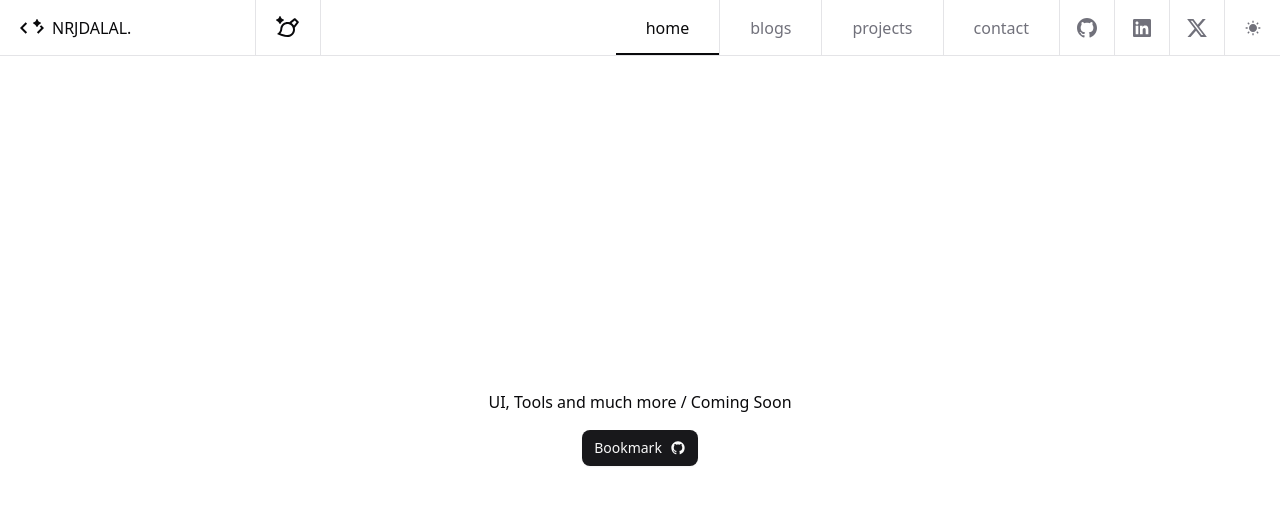
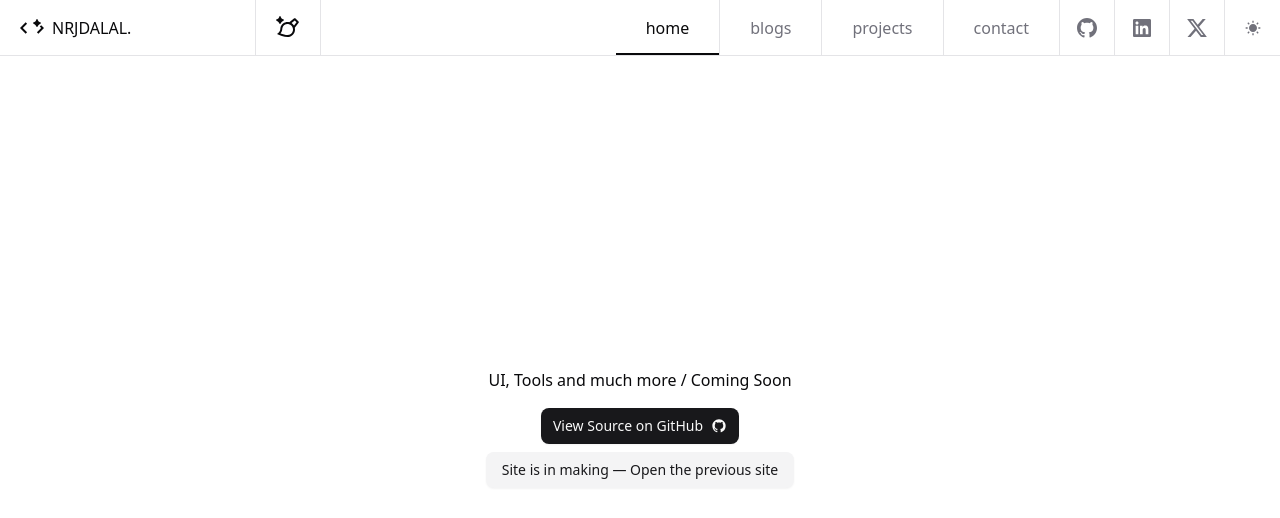
Before and after one commit to nrjdalal/nrjdalal.com, a Next.js app: page / in a window 1280 px wide. Shown: the top 518 px of the page. Built offline with nearby package versions, Linux system fonts and the light colour scheme.

Commit message:
Update GitHub link and add previous site link

```diff
--- a/src/app/page.tsx
+++ b/src/app/page.tsx
@@ -5,14 +5,26 @@ import Link from "next/link"
 export default function Page() {
   return (
     <main className="flex min-h-[calc(100dvh-3.5rem)] flex-col items-center justify-center p-5">
+      <h1 className="sr-only">Neeraj Dalal personal site</h1>
       <p>UI, Tools and much more / Coming Soon</p>
       <Link
-        href="https://github.com/nrjdalal/nrjdalal.com"
+        href="https://github.com/nrjdalal"
         target="_blank"
+        aria-label="Visit the GitHub repository for this user"
         className="mt-4 flex gap-2"
       >
-        <Button className="[&_svg]:size-5">
-          Bookmark <RiGithubFill />
+        <Button className="[&_svg]:size-5" aria-label="My Github">
+          View Source on GitHub <RiGithubFill aria-hidden="true" />
+        </Button>
+      </Link>
+      <Link
+        href="https://nrjdalal.com"
+        target="_blank"
+        aria-label="Visit the previous version of the site"
+        className="mt-2 flex gap-2"
+      >
+        <Button aria-label="Open the previous site" variant="secondary">
+          Site is in making — Open the previous site
         </Button>
       </Link>
     </main>
```
